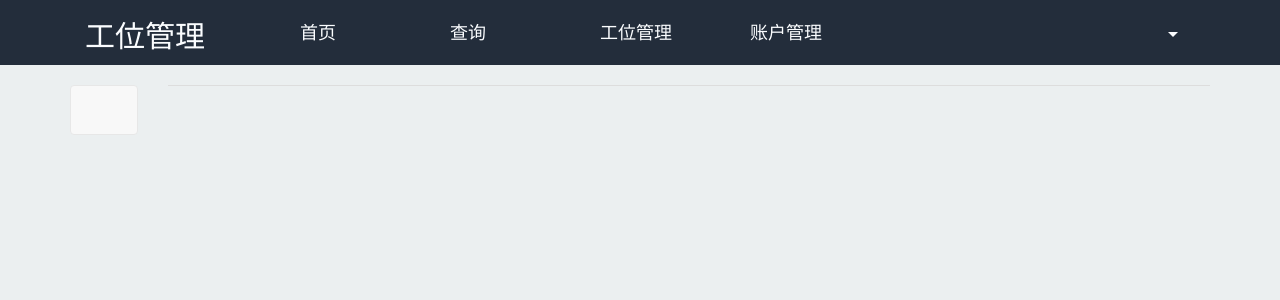
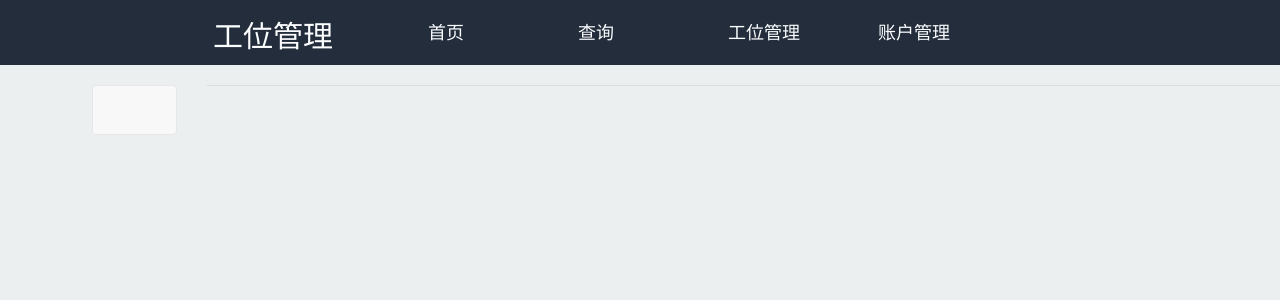
Before and after one commit to Info-Hua/djproject, a Django app: template assign/templates/assign/admin_index.html in a window 1280 px wide; the page is wider, and only the part inside the window is pictured. Shown: the top 300 px of that part. Run offline with Django 3.2, Linux system fonts and the light colour scheme; the template is opened without the code that fills it, so the values that code supplies are empty; some libraries are stand-ins or nearby versions.

Commit message:
change the admin_account.html

```diff
--- a/assign/templates/assign/admin_index.html
+++ b/assign/templates/assign/admin_index.html
@@ -14,6 +14,7 @@
     <style>
         #body {
             background-color:rgb(235, 239, 240);
+            width:120%;
         }
         #navigation-nav {
             background-color:rgb(35, 45, 59);
@@ -45,6 +46,7 @@
         }
         #main{
             margin-top: 20px;
+            width: 90%;
         }
         #panel {
             background-color:rgb(35, 45, 59);
```
